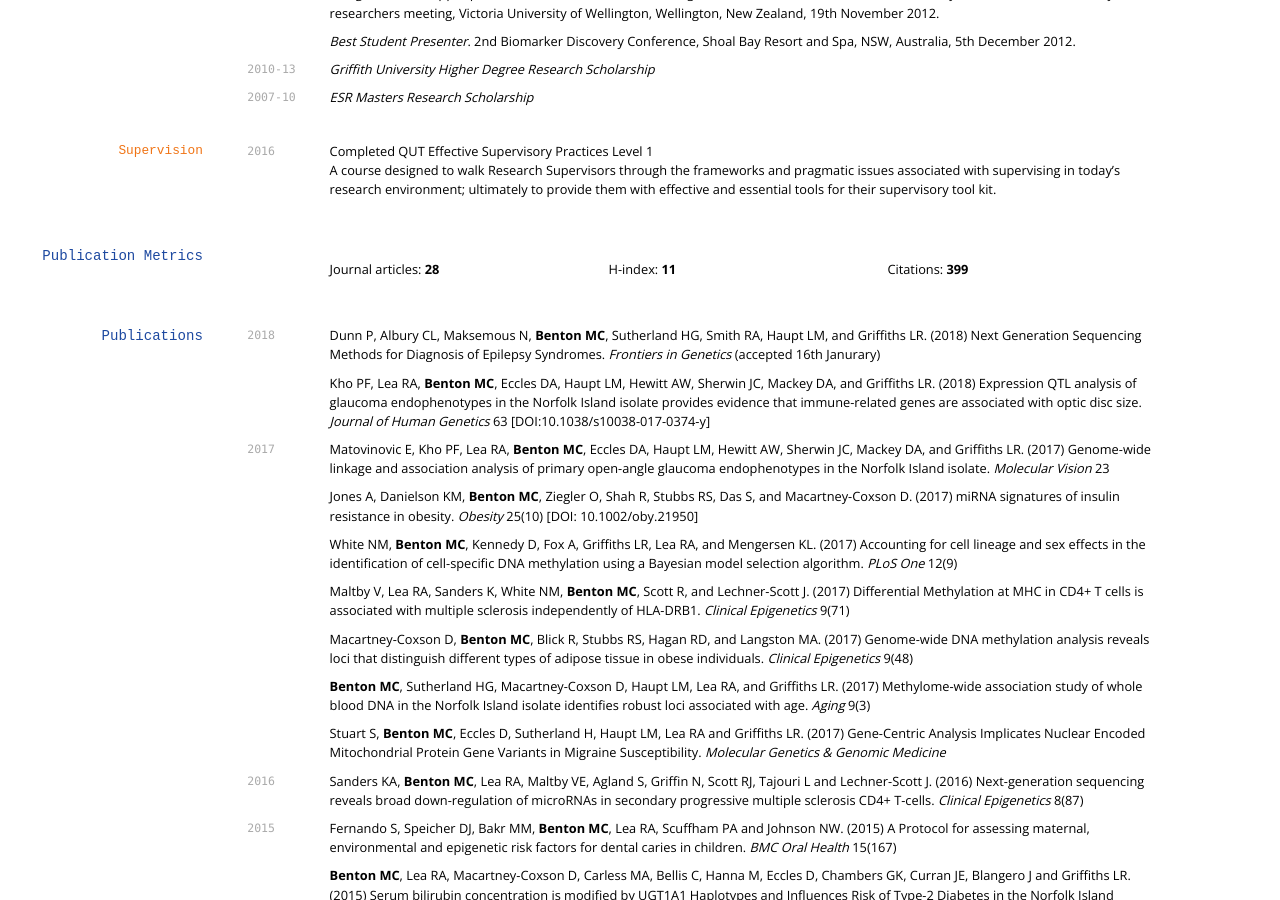
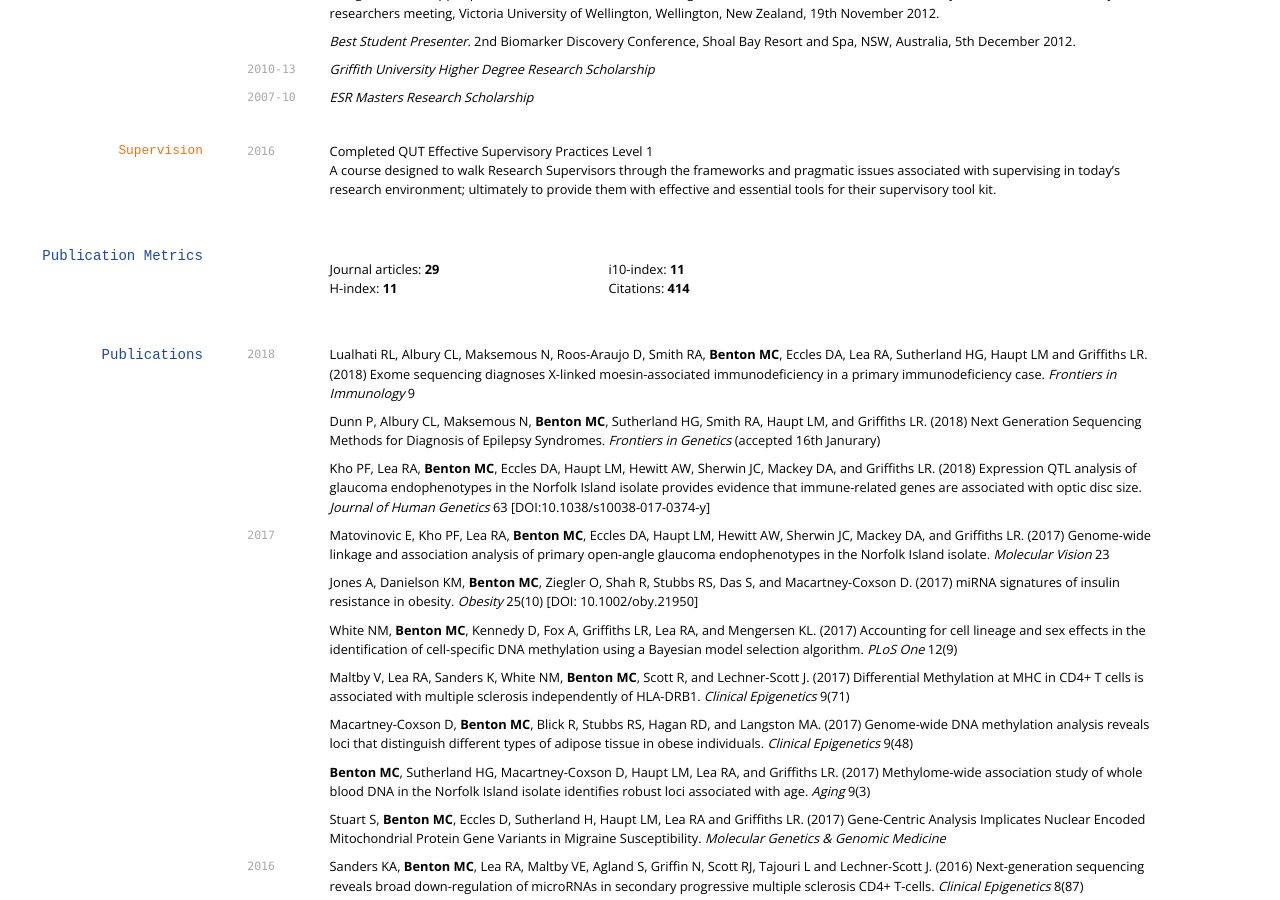
Before and after one commit to sirselim/Miles_CV, a Jekyll site: the page built from index.md, in a window 1280 px wide and 900 px high, scrolled down 1213 px. Built offline with Jekyll 4.4.1, drawn with Linux system fonts in a browser that asks for light colours; some web fonts are replaced.

Commit message:
updated publications and metrics

```diff
--- a/index.md
+++ b/index.md
@@ -119,14 +119,17 @@ A course designed to walk Research Supervisors through the frameworks and pragma
 
 ## Publication Metrics
 
-* Journal articles: __28__
+* Journal articles: __29__
 * H-index: __11__
-* Citations: __399__
+* i10-index: __11__
+* Citations: __414__
 
 ## Publications
 
 <!-- ### Journals -->
 `2018`
+Lualhati RL, Albury CL, Maksemous N, Roos-Araujo D, Smith RA, **Benton MC**, Eccles DA, Lea RA, Sutherland HG, Haupt LM and Griffiths LR. (2018) Exome sequencing diagnoses X-linked moesin-associated immunodeficiency in a primary immunodeficiency case. *Frontiers in Immunology* 9
+
 Dunn P, Albury CL, Maksemous N, **Benton MC**, Sutherland HG, Smith RA, Haupt LM, and Griffiths LR. (2018) Next Generation Sequencing Methods for Diagnosis of Epilepsy Syndromes. *Frontiers in Genetics* (accepted 16th Janurary)
 
 Kho PF, Lea RA, **Benton MC**, Eccles DA, Haupt LM, Hewitt AW, Sherwin JC, Mackey DA, and Griffiths LR. (2018) Expression QTL analysis of glaucoma endophenotypes in the Norfolk Island isolate provides evidence that immune-related genes are associated with optic disc size. *Journal of Human Genetics* 63 [DOI:10.1038/s10038-017-0374-y]
```
Also changed, not shown: scholar_plot/scholar_citations_iEhBavEAAAAJ.png.
